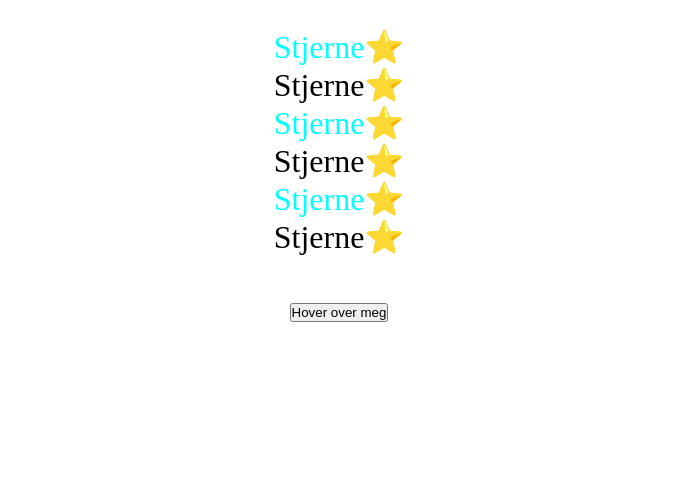
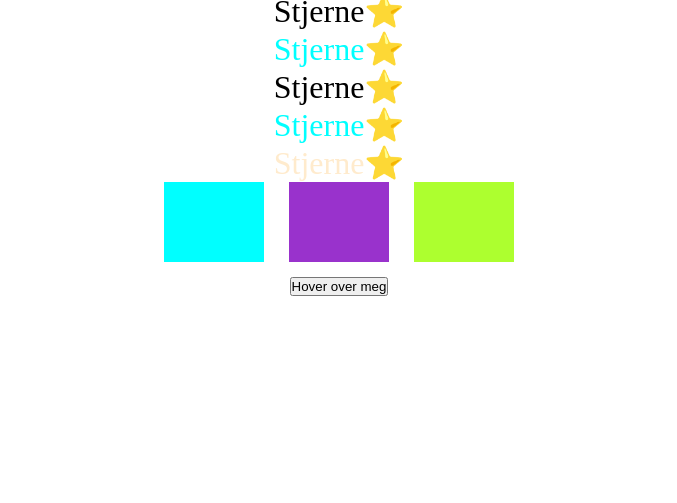
Before and after one commit to kent26pg-lab/CSS-Advanced-uke2-task, a plain HTML site: page index.html in a window 1280 px wide. Shown: the part 313-816 px from the top of the page, without its empty margins (301-978 px from the left). Drawn offline with Linux system fonts and the light colour scheme.

Commit message:
Added styling for the 3 divs

```diff
--- a/index.html
+++ b/index.html
@@ -1,10 +1,10 @@
-<!DOCTYPE html>
+<!doctype html>
 <html lang="en">
   <head>
-    <meta charset="UTF-8">
-    <meta name="viewport" content="width=device-width, initial-scale=1.0">
+    <meta charset="UTF-8" />
+    <meta name="viewport" content="width=device-width, initial-scale=1.0" />
     <title>Document</title>
-    <link rel="stylesheet" href="style.css">
+    <link rel="stylesheet" href="style.css" />
   </head>
   <body>
     <h1>Lær psuedo-elementer</h1>
@@ -18,9 +18,9 @@
     </ul>
     <section>
       <div class="div1"></div>
-    <div class="div2" ></div>
-    <div class="div3" ></div>
-<button class="Btn" >Hover over meg</button>
+      <div class="div2"></div>
+      <div class="div3"></div>
     </section>
+    <button class="Btn">Hover over meg</button>
   </body>
 </html>
--- a/style.css
+++ b/style.css
@@ -1,5 +1,5 @@
 * {
-  margin: 20;
+  margin: 0;
   padding: 0;
   box-sizing: border-box;
 }
@@ -12,7 +12,7 @@ body {
   font-size: 2rem;
 }
 
-h1::before {
+h1:before {
   content: "";
   display: block;
   width: 600px;
@@ -21,7 +21,7 @@ h1::before {
   margin: 0 auto;
 }
 
-li::after{
+li:after{
     content: "⭐";
 }
 
@@ -29,6 +29,31 @@ li:nth-child(odd) {
     color: aqua;
 }
 
-.Btn::hover [
+li:first-child {
+    color: brown;
+}
 
-]
+li:last-child {
+    color: blanchedalmond;
+}
+
+section {
+    display: flex;
+    gap: 25px;
+    justify-content: center;
+}
+
+.div1, .div2, .div3 {
+  display: flex;
+  flex-direction: column;
+  padding: 40px;
+  width: 100px;
+}
+
+.div1 { background-color: cyan; }
+.div2 { background-color: darkorchid; }
+.div3 { background-color: greenyellow; }
+
+.Btn:hover{
+    background-color: red;
+}
```
Lines whose indentation alone changed are shown as unchanged.
